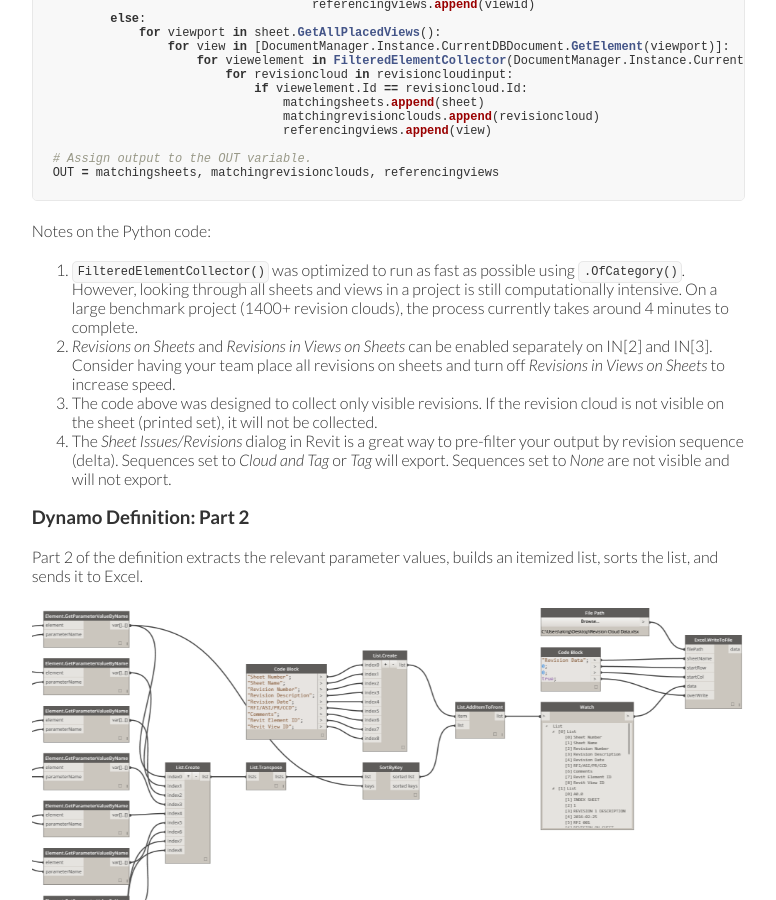
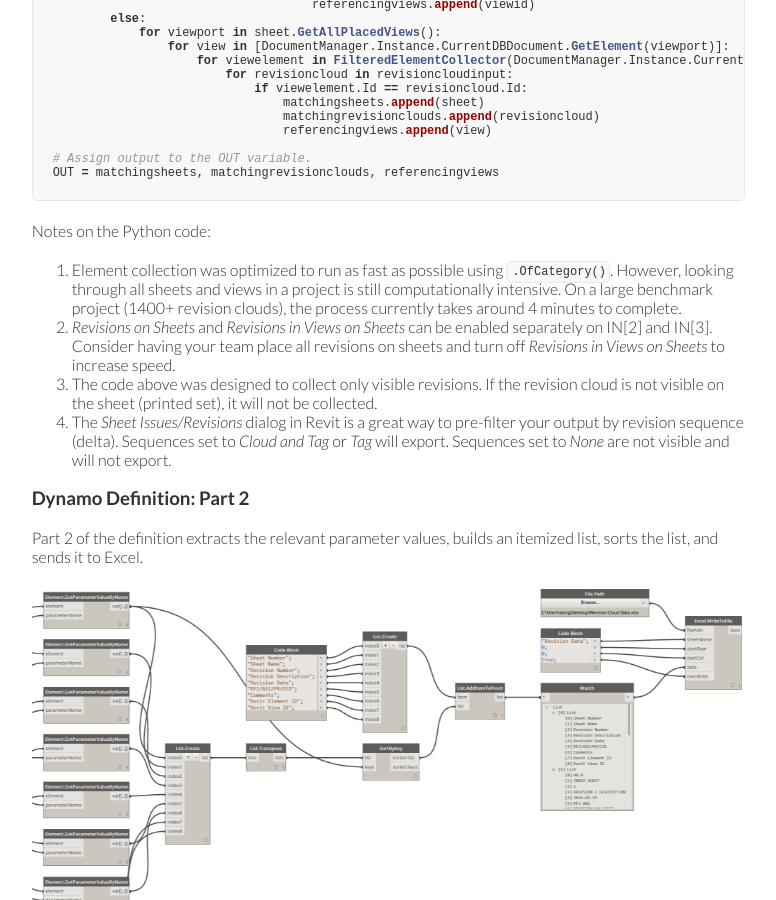
Before and after one commit to andrewkingme/andrewkingme.github.io, a Jekyll site: the page built from _work/Revit-Revision-Cloud-Data-to-Excel-via-Dynamo.md, in a window 1280 px wide and 900 px high, scrolled down 2776 px. Shown: the whole window, without its empty margins (425-1201 px from the left). Built offline with Jekyll 4.4.1, drawn with Linux system fonts in a browser that asks for light colours.

Commit message:
Update Revit-Revision-Cloud-Data-to-Excel-via-Dynamo.md

```diff
--- a/_work/Revit-Revision-Cloud-Data-to-Excel-via-Dynamo.md
+++ b/_work/Revit-Revision-Cloud-Data-to-Excel-via-Dynamo.md
@@ -138,7 +138,7 @@ OUT = matchingsheets, matchingrevisionclouds, referencingviews
 
 Notes on the Python code:
 
-1. `FilteredElementCollector()` was optimized to run as fast as possible using `.OfCategory()`. However, looking through all sheets and views in a project is still computationally intensive. On a large benchmark project (1400+ revision clouds), the process currently takes around 4 minutes to complete.
+1. Element collection was optimized to run as fast as possible using `.OfCategory()`. However, looking through all sheets and views in a project is still computationally intensive. On a large benchmark project (1400+ revision clouds), the process currently takes around 4 minutes to complete.
 2. *Revisions on Sheets* and *Revisions in Views on Sheets* can be enabled separately on IN[2] and IN[3]. Consider having your team place all revisions on sheets and turn off *Revisions in Views on Sheets* to increase speed.
 3. The code above was designed to collect only visible revisions. If the revision cloud is not visible on the sheet (printed set), it will not be collected.
 4. The *Sheet Issues/Revisions* dialog in Revit is a great way to pre-filter your output by revision sequence (delta). Sequences set to *Cloud and Tag* or *Tag* will export. Sequences set to *None* are not visible and will not export.
```
